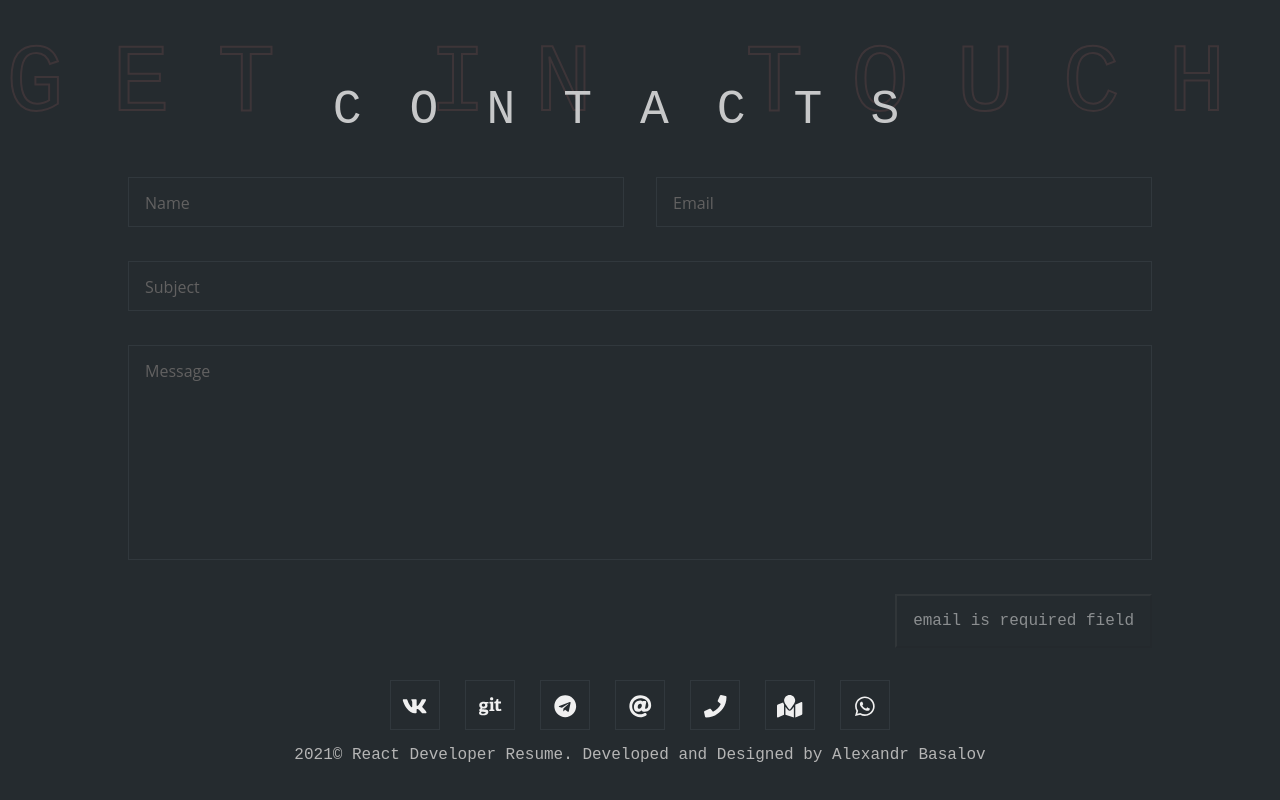
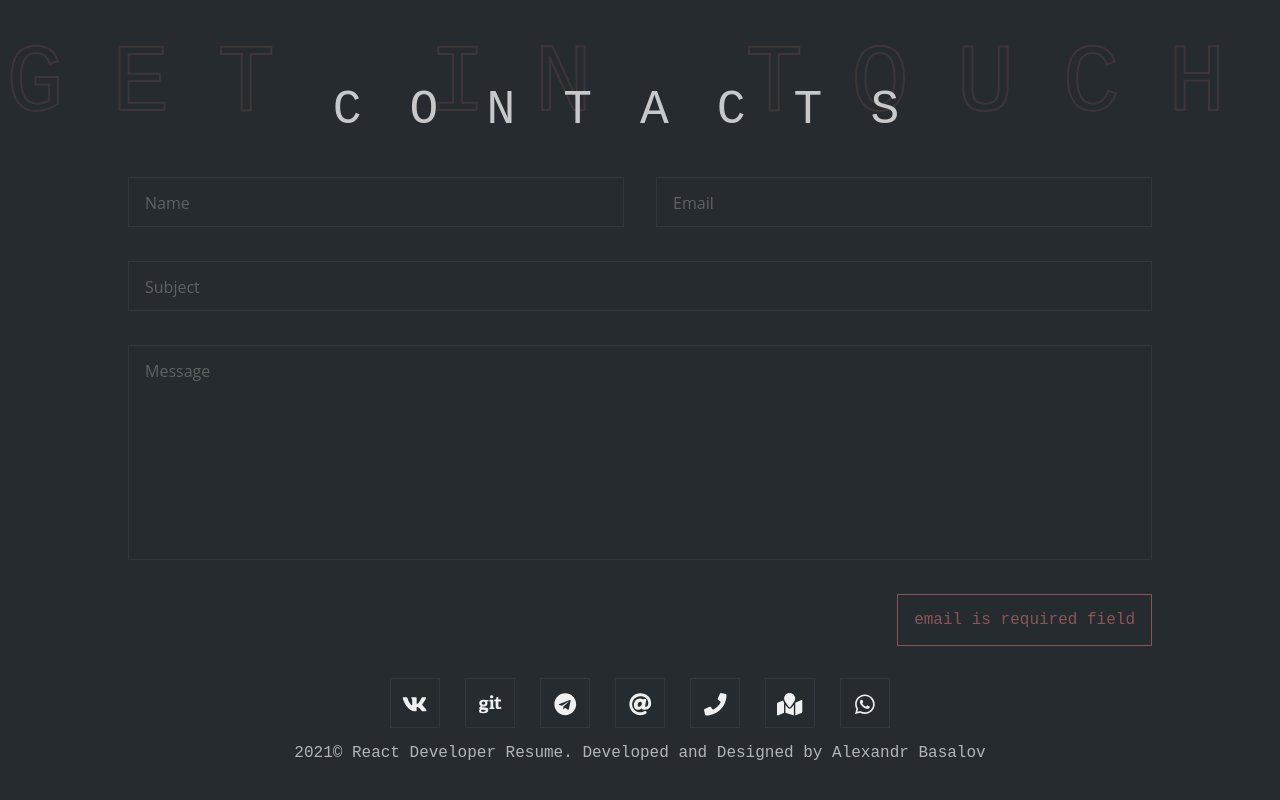
Before and after one commit to GlennMiller1991/portfolio, a React (Create React App) app: page / in a window 1280 px wide. Shown: the part 3858-4658 px from the top of the page. Built offline with nearby package versions, Linux system fonts and the light colour scheme; no server answers.

Commit message:
refactor

```diff
--- a/src/common/components/Button/Button.module.scss
+++ b/src/common/components/Button/Button.module.scss
@@ -3,14 +3,14 @@
   font-size: 1rem;
   padding: 1rem;
   background: transparent;
-  border: 1px solid var(var(--color-theme));
-  color: var(var(--color-theme));
+  border: 1px solid var(--color-theme);
+  color: var(--color-theme);
   font-family: "Roboto Mono", monospace;
   transition: 0.8s;
 
   &:hover {
-    color: var(var(--color-light-primary));
-    background-color: var(var(--color-theme));
+    color: var(--color-light-primary);
+    background-color: var(--color-theme);
   }
 
   &:disabled {
@@ -19,7 +19,7 @@
 
     &:hover {
       background: transparent;
-      color: var(var(--color-theme));
+      color: var(--color-theme);
     }
   }
 }
--- a/src/common/components/WindowWrapper/WindowWrapper.module.scss
+++ b/src/common/components/WindowWrapper/WindowWrapper.module.scss
@@ -10,11 +10,12 @@
 
 .modalContent {
   position: relative;
-  min-height: 50%;
-  background: var(--color-dark-primary);
+  max-height: 80%;
+  height: max-content;
   border: 1px solid var(--color-light-primary);
   border-radius: 0.25rem;
-  min-width: 50%;
+  max-width: 80%;
+  width: max-content;
   backdrop-filter: blur(10px);
   -webkit-backdrop-filter: blur(10px);
   padding: 2rem;
--- a/src/components/Login/Login.tsx
+++ b/src/components/Login/Login.tsx
@@ -4,7 +4,6 @@ import {Button} from '../../common/components/Button/Button'
 import styles from './Login.module.scss'
 import {setClasses} from '../../common/utils/setClasses'
 import {useFieldState} from '../../common/customHooks/useFieldState'
-import {useDispatch} from 'react-redux'
 import {loginAPI} from '../../common/api/loginAPI'
 import commonStyles from '../../common/styles/common.module.scss'
 import {tObjectValidators, Validator} from '../../common/validators/Validator'
@@ -121,7 +120,6 @@ export const LoginPage: React.FC = React.memo(() => {
 export const SignUpPage: React.FC = React.memo(() => {
 
     const appController = useContext(AppContext)
-    const dispatch = useDispatch()
     const validator = useMemo(() => {
         const signupParams: tSignupParams = {
             firstName: '',
```
